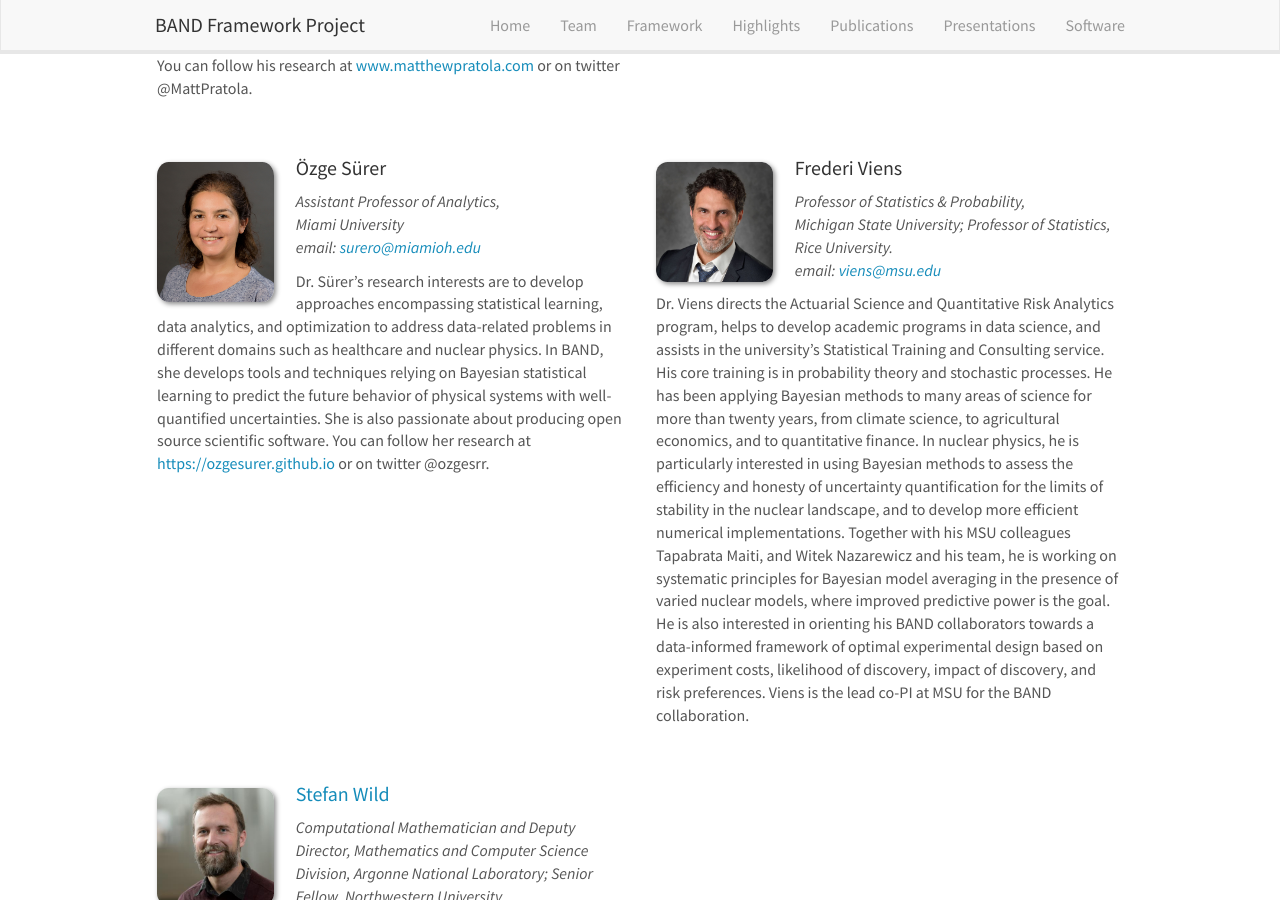
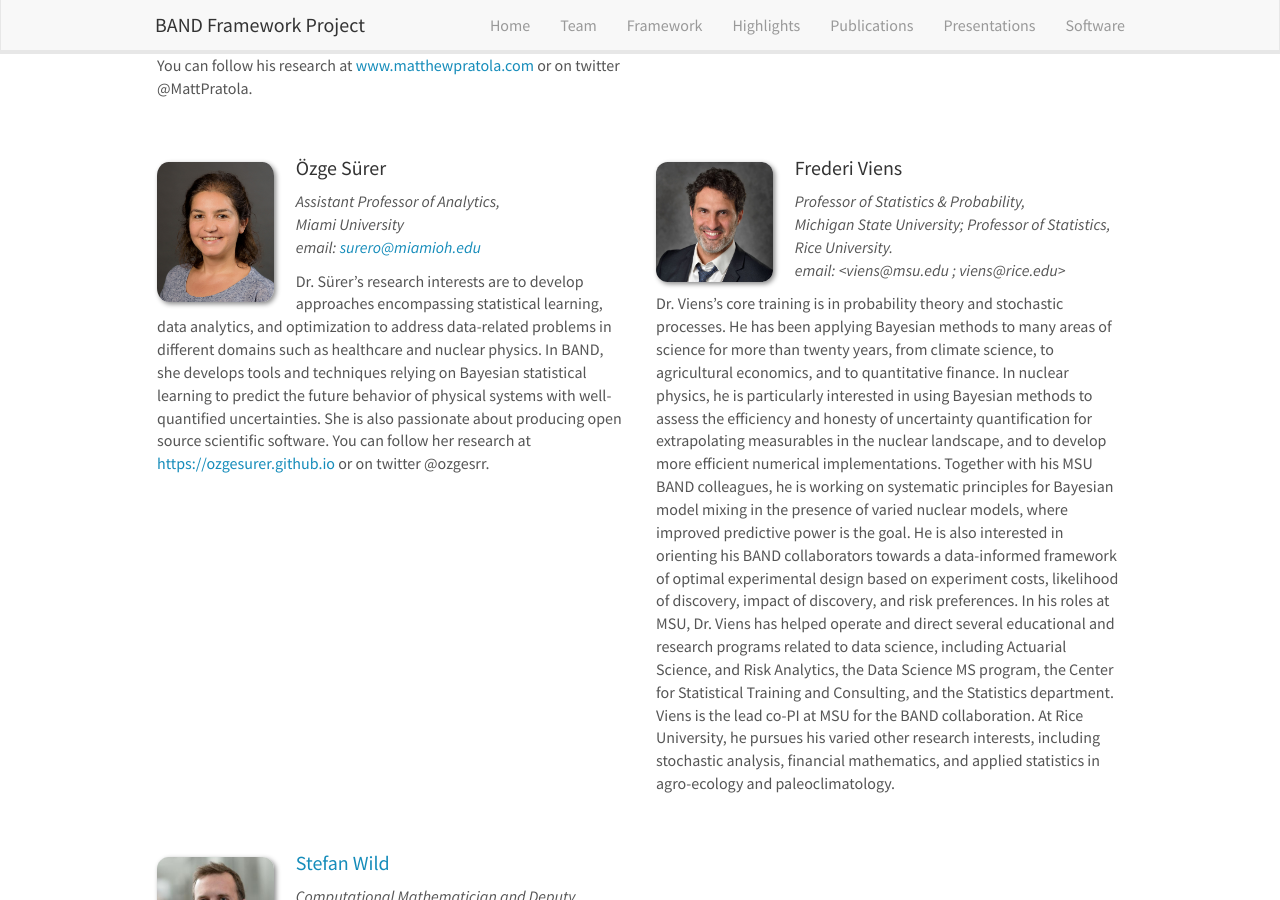
Before and after one commit to bandframework/bandframework.github.io, a Jekyll site: the page built from _pages/team.md, in a window 1280 px wide and 900 px high, scrolled down 2362 px. Built offline with Jekyll 4.4.1, drawn with Linux system fonts in a browser that asks for light colours; nearby versions of some CDN libraries.

Commit message:
Update team_members.yml

```diff
--- a/_data/team_members.yml
+++ b/_data/team_members.yml
@@ -151,25 +151,43 @@
 - name: Frederi Viens
   photo: frederi-viens.2018.3960medres_cropped.jpg
   info: Professor  of Statistics &amp; Probability, <br> Michigan State University; Professor of Statistics, <br> Rice University.
-  email: viens@msu.edu
+  email: viens@msu.edu ; viens@rice.edu
   number_educ: 0
   education1:
   bio: >
-     Dr. Viens directs the Actuarial Science and Quantitative Risk Analytics program,
-     helps to develop academic programs in data science, and assists in the university's
-     Statistical Training and Consulting service. His core training is in probability
-     theory and stochastic processes. He has been applying Bayesian methods to many areas
-     of science for more than twenty years, from climate science, to agricultural economics,
-     and to quantitative finance. In nuclear physics, he is particularly interested in
-     using Bayesian methods to assess the efficiency and honesty of uncertainty quantification
-     for the limits of stability in the nuclear landscape, and to develop more efficient
-     numerical implementations. Together with his MSU colleagues Tapabrata Maiti, and
-     Witek Nazarewicz and his team, he is working on systematic principles for Bayesian
-     model averaging in the presence of varied nuclear models, where improved predictive
-     power is the goal. He is also interested in orienting his BAND collaborators towards
-     a data-informed framework of optimal experimental design based on experiment costs,
-     likelihood of discovery, impact of discovery, and risk preferences.
-     Viens is the lead co-PI at MSU for the BAND collaboration.
+        Dr. Viens's core training is in probability theory and stochastic processes.
+        He has been applying Bayesian methods to many areas of science for more than twenty years,
+        from climate science, to agricultural economics, and to quantitative finance. In nuclear physics,
+        he is particularly interested in using Bayesian methods to assess the efficiency and honesty of
+        uncertainty quantification for extrapolating measurables in the nuclear landscape,
+        and to develop more efficient numerical implementations. Together with his MSU BAND colleagues,
+        he is working on systematic principles for Bayesian model mixing in the presence of varied nuclear
+        models, where improved predictive power is the goal. He is also interested in orienting his
+        BAND collaborators towards a data-informed framework of optimal experimental design based on
+        experiment costs, likelihood of discovery, impact of discovery, and risk preferences.
+        In his roles at MSU, Dr. Viens has helped operate and direct several educational and research
+        programs related to data science, including Actuarial Science, and Risk Analytics, the Data
+        Science MS program, the Center for Statistical Training and Consulting, and the Statistics department.
+        Viens is the lead co-PI at MSU for the BAND collaboration. At Rice University, he pursues his varied
+        other research interests, including stochastic analysis, financial mathematics, and applied statistics
+        in agro-ecology and paleoclimatology.
+
+#   bio: >
+#      Dr. Viens directs the Actuarial Science and Quantitative Risk Analytics program,
+#      helps to develop academic programs in data science, and assists in the university's
+#      Statistical Training and Consulting service. His core training is in probability
+#      theory and stochastic processes. He has been applying Bayesian methods to many areas
+#      of science for more than twenty years, from climate science, to agricultural economics,
+#      and to quantitative finance. In nuclear physics, he is particularly interested in
+#      using Bayesian methods to assess the efficiency and honesty of uncertainty quantification
+#      for the limits of stability in the nuclear landscape, and to develop more efficient
+#      numerical implementations. Together with his MSU colleagues Tapabrata Maiti, and
+#      Witek Nazarewicz and his team, he is working on systematic principles for Bayesian
+#      model averaging in the presence of varied nuclear models, where improved predictive
+#      power is the goal. He is also interested in orienting his BAND collaborators towards
+#      a data-informed framework of optimal experimental design based on experiment costs,
+#      likelihood of discovery, impact of discovery, and risk preferences.
+#      Viens is the lead co-PI at MSU for the BAND collaboration.
 
 - name: <a href='https://wildsm.github.io/'>Stefan Wild</a>
   photo: Wild-Stefan-32129D38.jpg
```
